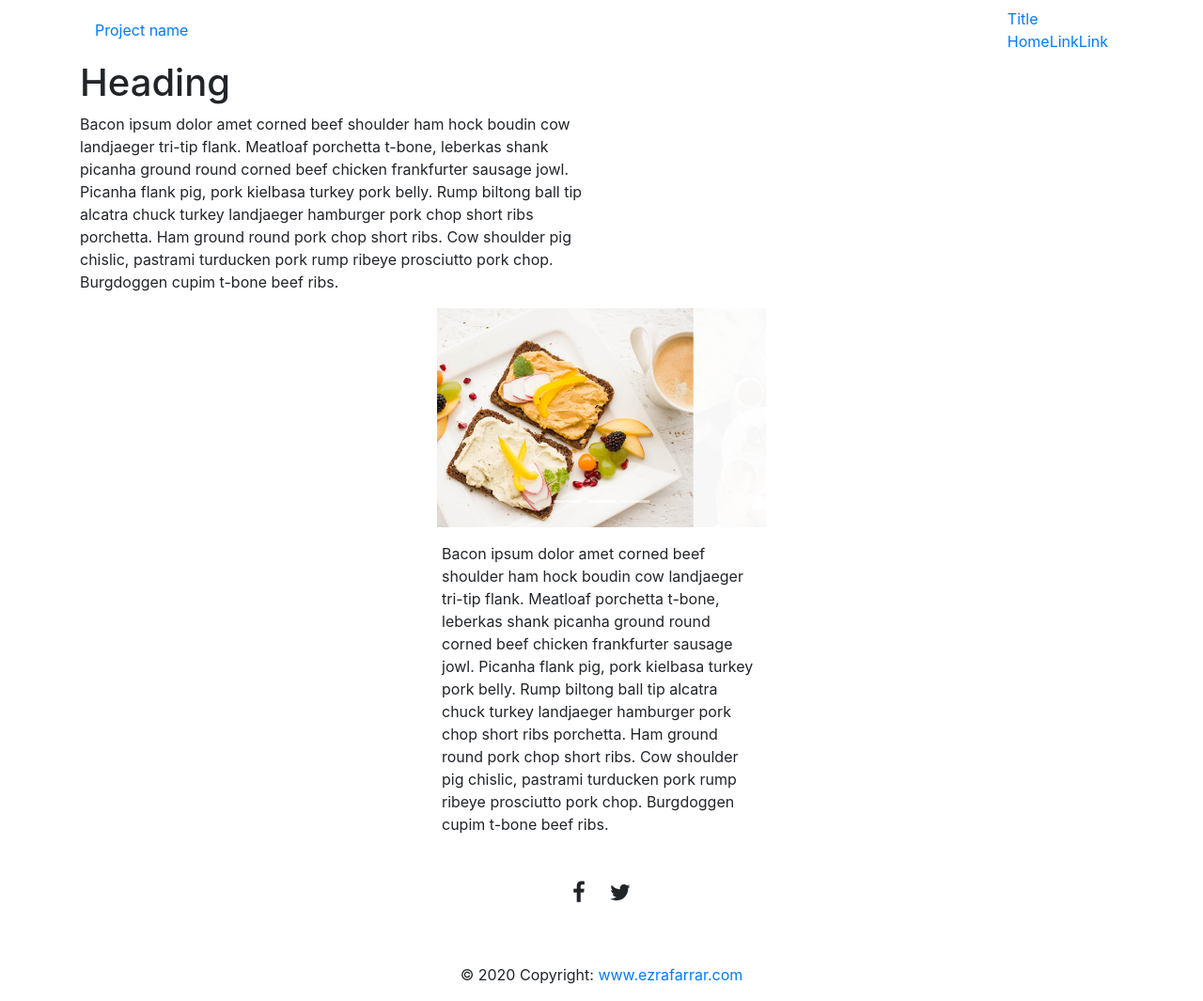
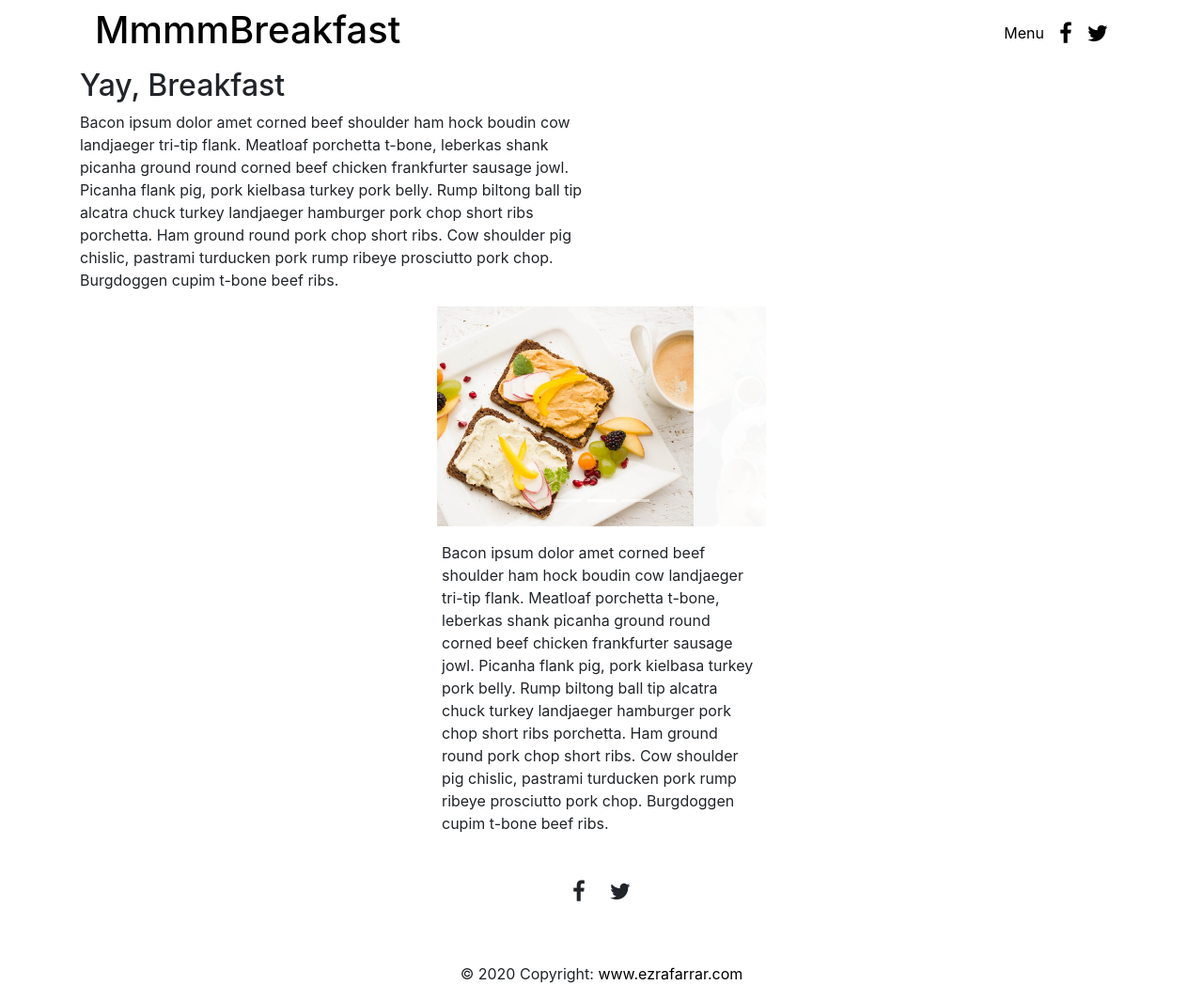
Before and after one commit to FarrarE/FarrarE.github.io, a plain HTML site: page index.html in a window 1280 px wide. Shown: the whole page at 94% size. Drawn offline with nearby package versions, Linux system fonts and the light colour scheme.

Commit message:
Fixed navbar styling.

```diff
--- a/index.html
+++ b/index.html
@@ -11,13 +11,16 @@
     <body>
         <div class="container">
             <div class="navbar">
-                <a class="brand" href="#">Project name</a>
+                <a class="brand" href="#"><h1>MmmmBreakfast</h1></a>
                 <div class="navbar-inner">
-                    <a class="brand" href="#">Title</a>
                     <ul class="nav">
-                    <li class="active"><a href="#">Home</a></li>
-                    <li><a href="#">Link</a></li>
-                    <li><a href="#">Link</a></li>
+                    <li class="active"><a href="#">Menu</a></li>
+                    <li><a href="#">
+                        <i style="font-size:24px" class="fa">&#xf09a;</i>
+                    </a></li>
+                    <li><a href="#">
+                        <i style="font-size:24px" class="fa">&#xf099;</i>
+                    </a></li>
                     </ul>
                 </div>
             </div>
@@ -25,7 +28,7 @@
             <div class="row">
                 <div class="col-sm">
                     <div class="hero-unit">
-                    <h1>Heading</h1>
+                    <h2>Yay, Breakfast</h2>
                         <p>
                             Bacon ipsum dolor amet corned beef shoulder ham hock boudin cow landjaeger tri-tip flank. Meatloaf porchetta t-bone, leberkas shank picanha ground round corned beef chicken frankfurter sausage jowl. Picanha flank pig, pork kielbasa turkey pork belly. Rump biltong ball tip alcatra chuck turkey landjaeger hamburger pork chop short ribs porchetta. Ham ground round pork chop short ribs. Cow shoulder pig chislic, pastrami turducken pork rump ribeye prosciutto pork chop. Burgdoggen cupim t-bone beef ribs.
                         </p>
--- a/index.scss
+++ b/index.scss
@@ -5,6 +5,23 @@
 }
 .carousel-text{
     margin-top:1rem;
+}
+
+.navbar{
+    .navbar-inner{
+        display:flex;
+        li{
+            margin-left:1rem;
+        }
+    }
+}
+
+a:link {
+    color:black;
+}
+
+a:visited {
+    color:black;
 }
 
 .footer-icons{
```
Also changed, not shown: index.css, 1 other file.
